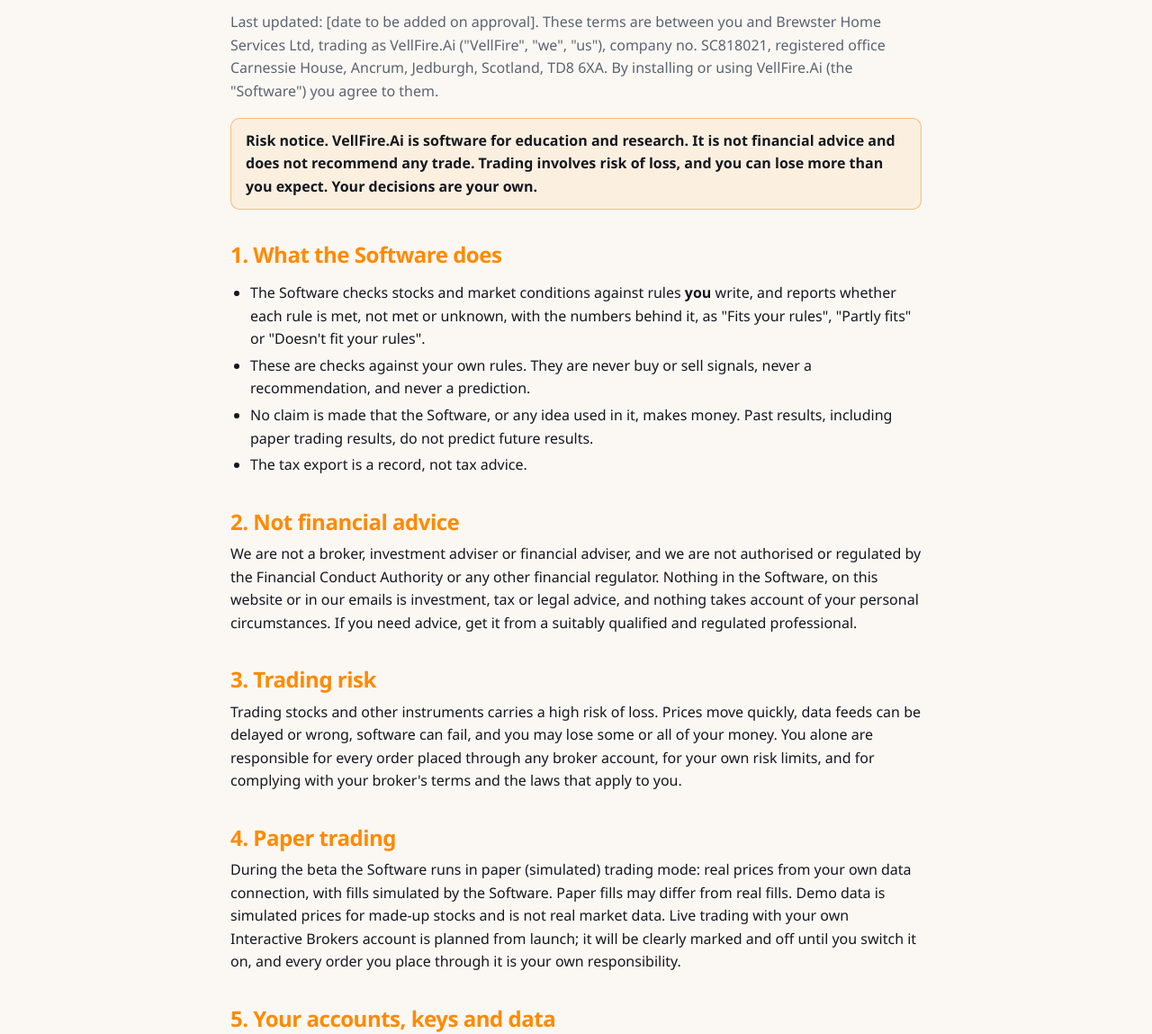
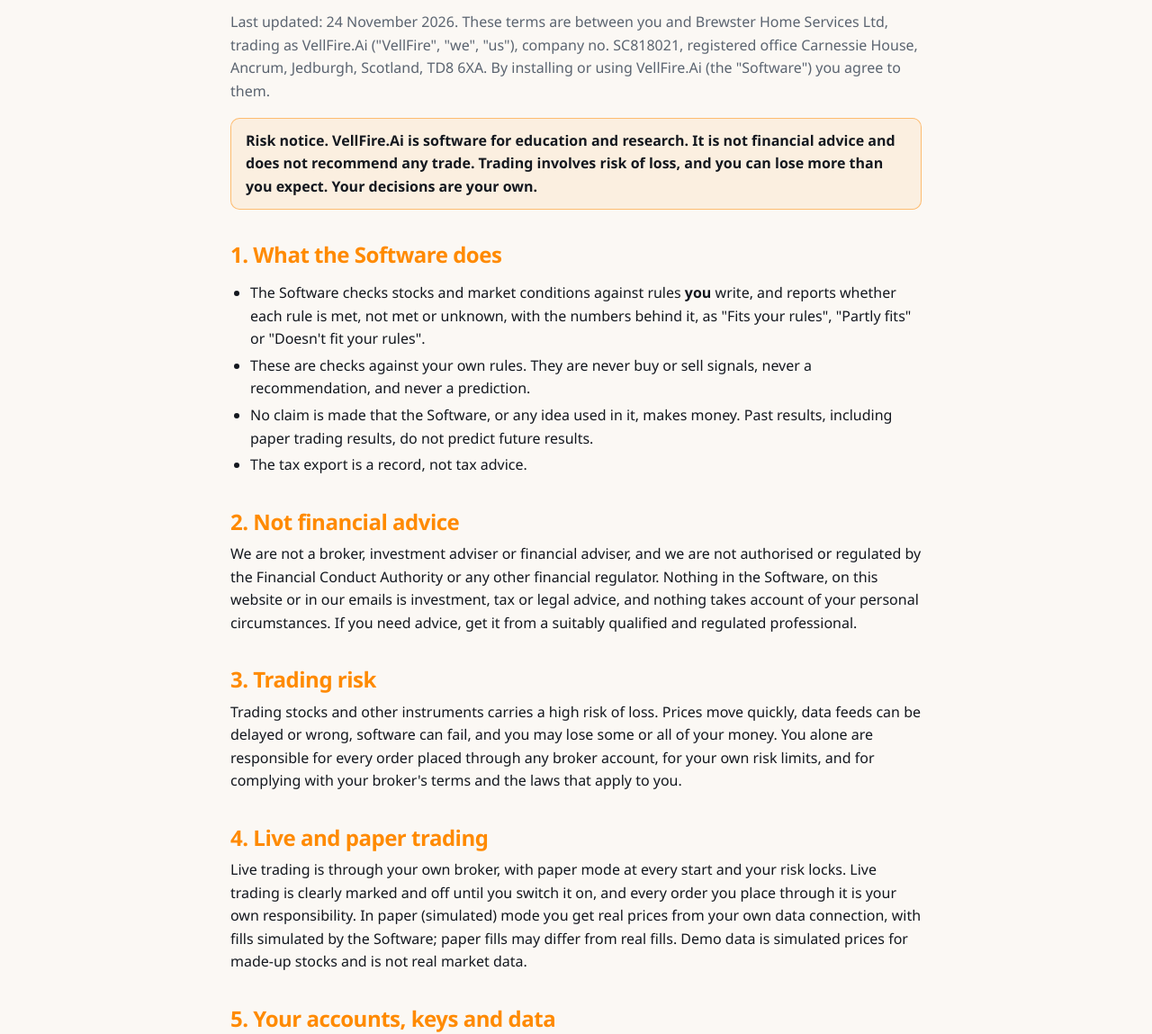
Before and after one commit to Vellfire-ai/vellfire.ai, a plain HTML site: page docs/terms.html in a window 1280 px wide. Shown: the part 162-1311 px from the top of the page at 90% size. Drawn offline with Linux system fonts and the light colour scheme.

Commit message:
site: docs/terms.html (site v2)

```diff
--- a/docs/terms.html
+++ b/docs/terms.html
@@ -13,7 +13,7 @@
 </div></header>
 <main class="prose">
 <h1>Terms of use and risk notice</h1>
-<p class="muted">Last updated: [date to be added on approval]. These terms are between you and Brewster Home Services Ltd, trading as VellFire.Ai ("VellFire", "we", "us"), company no. SC818021, registered office Carnessie House, Ancrum, Jedburgh, Scotland, TD8 6XA. By installing or using VellFire.Ai (the "Software") you agree to them.</p>
+<p class="muted">Last updated: 24 November 2026. These terms are between you and Brewster Home Services Ltd, trading as VellFire.Ai ("VellFire", "we", "us"), company no. SC818021, registered office Carnessie House, Ancrum, Jedburgh, Scotland, TD8 6XA. By installing or using VellFire.Ai (the "Software") you agree to them.</p>
 
 <div class="callout">Risk notice. VellFire.Ai is software for education and research. It is not financial advice and does not recommend any trade. Trading involves risk of loss, and you can lose more than you expect. Your decisions are your own.</div>
 
@@ -31,8 +31,8 @@
 <h2>3. Trading risk</h2>
 <p>Trading stocks and other instruments carries a high risk of loss. Prices move quickly, data feeds can be delayed or wrong, software can fail, and you may lose some or all of your money. You alone are responsible for every order placed through any broker account, for your own risk limits, and for complying with your broker's terms and the laws that apply to you.</p>
 
-<h2>4. Paper trading</h2>
-<p>During the beta the Software runs in paper (simulated) trading mode: real prices from your own data connection, with fills simulated by the Software. Paper fills may differ from real fills. Demo data is simulated prices for made-up stocks and is not real market data. Live trading with your own Interactive Brokers account is planned from launch; it will be clearly marked and off until you switch it on, and every order you place through it is your own responsibility.</p>
+<h2>4. Live and paper trading</h2>
+<p>Live trading is through your own broker, with paper mode at every start and your risk locks. Live trading is clearly marked and off until you switch it on, and every order you place through it is your own responsibility. In paper (simulated) mode you get real prices from your own data connection, with fills simulated by the Software; paper fills may differ from real fills. Demo data is simulated prices for made-up stocks and is not real market data.</p>
 
 <h2>5. Your accounts, keys and data</h2>
 <ul>
```
